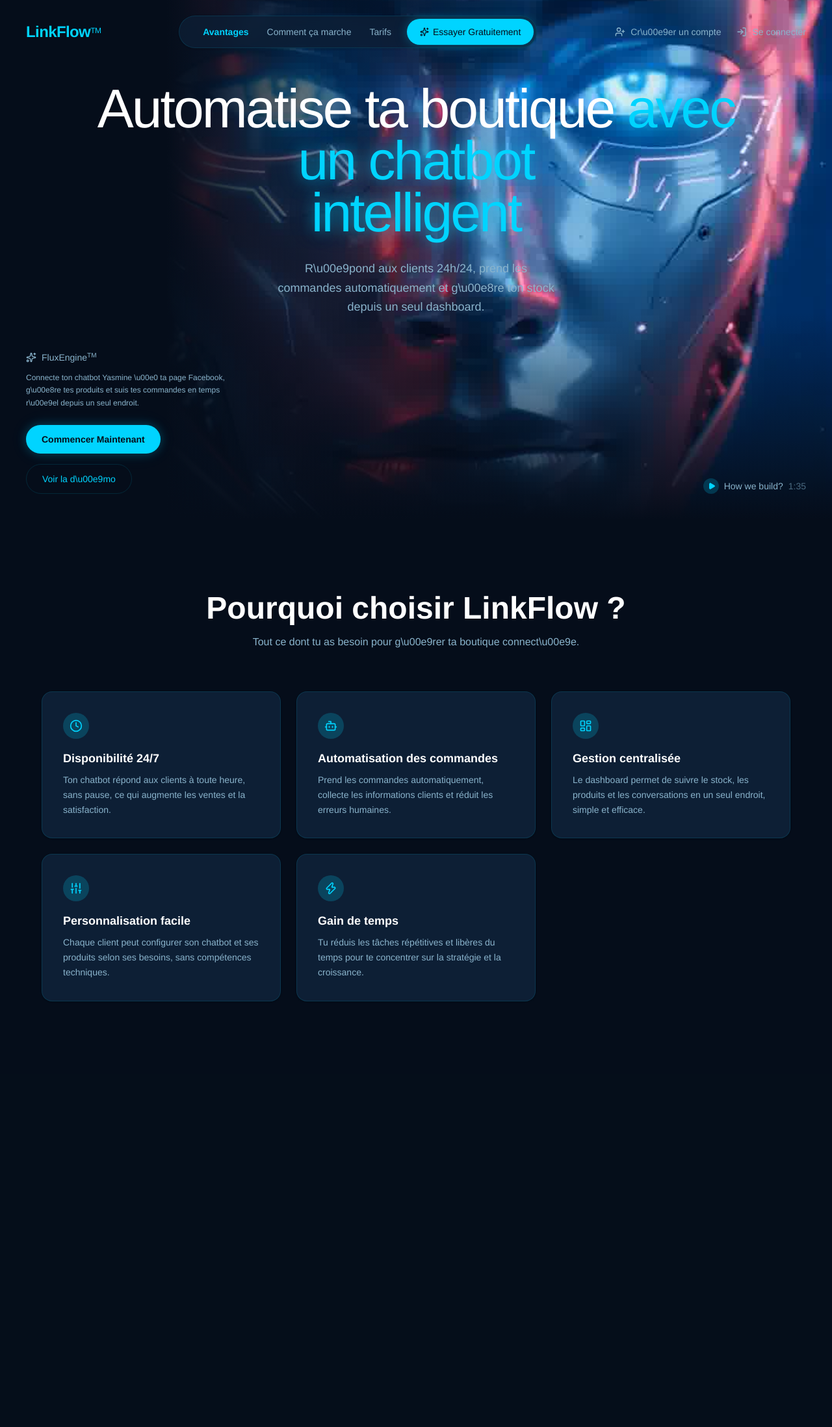
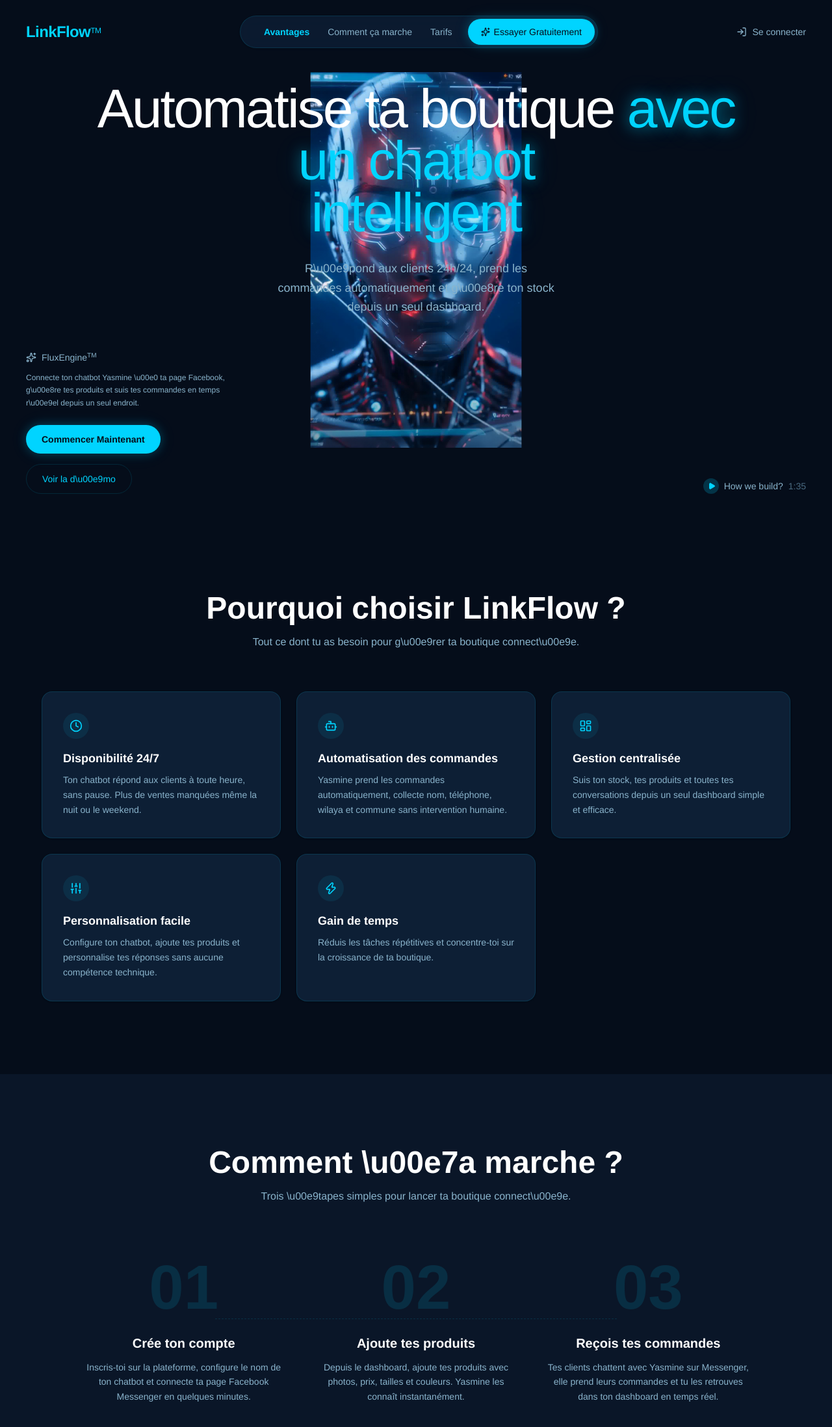
Before and after one commit to imadilyes97-ctrl/laSaaS, a Next.js app: page / in a window 1280 px wide. Shown: the top 2196 px of the page at 65% size. Before the commit the page ends 1653 px from the top, so only its background shows below. Built offline with nearby package versions, Linux system fonts and the light colour scheme; a web font is replaced by a local one.

Commit message:
Fix robot animation pixelation/zoom, restore bg overlays, remove signup, add comment section

```diff
--- a/src/components/RobotAnimation.tsx
+++ b/src/components/RobotAnimation.tsx
@@ -1,6 +1,6 @@
 'use client'
 
-import { useEffect, useRef } from 'react'
+import { useEffect, useRef, useState } from 'react'
 
 const TOTAL_FRAMES = 91
 const FPS = 30
@@ -13,6 +13,14 @@
 export default function RobotAnimation({ className }: { className?: string }) {
   const canvasRef = useRef<HTMLCanvasElement>(null)
   const rafRef = useRef(0)
+  const [isDesktop, setIsDesktop] = useState(false)
+
+  useEffect(() => {
+    const check = () => setIsDesktop(window.innerWidth >= 1024)
+    check()
+    window.addEventListener('resize', check)
+    return () => window.removeEventListener('resize', check)
+  }, [])
 
   useEffect(() => {
     const canvas = canvasRef.current
@@ -47,11 +55,15 @@
             }
 
             ctx.clearRect(0, 0, w, h)
+            ctx.fillStyle = '#050d1a'
+            ctx.fillRect(0, 0, w, h)
+
             const iw = img.naturalWidth
             const ih = img.naturalHeight
-            const scale = Math.max(w / iw, h / ih)
-            const dw = iw * scale
-            const dh = ih * scale
+            const desk = window.innerWidth >= 1024
+            const s = desk ? Math.min(w / iw, h / ih) * 0.85 : Math.max(w / iw, h / ih)
+            const dw = iw * s
+            const dh = ih * s
             ctx.drawImage(img, (w - dw) / 2, (h - dh) / 2, dw, dh)
           }
 
@@ -79,11 +91,22 @@
     })
 
     return () => cancelAnimationFrame(rafRef.current)
+    // eslint-disable-next-line react-hooks/exhaustive-deps
   }, [])
 
   return (
     <div className={className ?? 'absolute inset-0 w-full h-full'}>
-      <canvas ref={canvasRef} className="w-full h-full" />
+      <canvas
+        ref={canvasRef}
+        style={{
+          width: '100%',
+          height: '100%',
+          objectFit: isDesktop ? 'contain' : 'cover',
+          objectPosition: 'center center',
+          transform: isDesktop ? 'scale(0.85)' : 'scale(1)',
+          transformOrigin: 'center center',
+        }}
+      />
     </div>
   )
 }
--- a/src/components/hero-section.tsx
+++ b/src/components/hero-section.tsx
@@ -1,8 +1,10 @@
 'use client'
 
 import { useState, useEffect } from 'react'
-import { LogIn, UserPlus, Sparkles, Play, Menu, X, Clock, Bot, LayoutDashboard, Sliders, Zap } from 'lucide-react'
+import { LogIn, Sparkles, Play, Menu, X, Clock, Bot, LayoutDashboard, Sliders, Zap } from 'lucide-react'
 import RobotAnimation from './RobotAnimation'
+
+const LOGIN_URL = 'https://imadilyes97-ctrl-lasaas.vercel.app/auth/login'
 
 export default function HeroSection() {
   const [menuOpen, setMenuOpen] = useState(false)
@@ -28,37 +30,36 @@
     {
       icon: Clock,
       title: 'Disponibilit\u00e9 24/7',
-      desc: 'Ton chatbot r\u00e9pond aux clients \u00e0 toute heure, sans pause, ce qui augmente les ventes et la satisfaction.',
+      desc: 'Ton chatbot r\u00e9pond aux clients \u00e0 toute heure, sans pause. Plus de ventes manqu\u00e9es m\u00eame la nuit ou le weekend.',
     },
     {
       icon: Bot,
       title: 'Automatisation des commandes',
-      desc: 'Prend les commandes automatiquement, collecte les informations clients et r\u00e9duit les erreurs humaines.',
+      desc: 'Yasmine prend les commandes automatiquement, collecte nom, t\u00e9l\u00e9phone, wilaya et commune sans intervention humaine.',
     },
     {
       icon: LayoutDashboard,
       title: 'Gestion centralis\u00e9e',
-      desc: 'Le dashboard permet de suivre le stock, les produits et les conversations en un seul endroit, simple et efficace.',
+      desc: 'Suis ton stock, tes produits et toutes tes conversations depuis un seul dashboard simple et efficace.',
     },
     {
       icon: Sliders,
       title: 'Personnalisation facile',
-      desc: 'Chaque client peut configurer son chatbot et ses produits selon ses besoins, sans comp\u00e9tences techniques.',
+      desc: 'Configure ton chatbot, ajoute tes produits et personnalise tes r\u00e9ponses sans aucune comp\u00e9tence technique.',
     },
     {
       icon: Zap,
       title: 'Gain de temps',
-      desc: 'Tu r\u00e9duis les t\u00e2ches r\u00e9p\u00e9titives et lib\u00e8res du temps pour te concentrer sur la strat\u00e9gie et la croissance.',
+      desc: 'R\u00e9duis les t\u00e2ches r\u00e9p\u00e9titives et concentre-toi sur la croissance de ta boutique.',
     },
   ]
 
   return (
     <>
       <section className="relative w-full min-h-screen sm:h-screen overflow-hidden bg-cyber-bg">
-        <div className="absolute inset-0" style={{ background: 'radial-gradient(ellipse at 50% 0%, #0a1f3a 0%, #050d1a 70%)' }} />
         <RobotAnimation className="absolute inset-0 w-full h-full" />
 
-        <div className="absolute inset-0 pointer-events-none z-[1]" style={{ background: 'linear-gradient(to top, #050d1a 0%, transparent 40%), linear-gradient(to right, #050d1a 20%, transparent 60%)' }} />
+        <div className="absolute inset-0 pointer-events-none z-[1]" style={{ background: 'linear-gradient(to top, rgba(5,13,26,0.7) 0%, transparent 30%), linear-gradient(to right, rgba(5,13,26,0.6) 0%, transparent 40%)' }} />
 
         <nav className="absolute top-0 left-0 right-0 z-30 flex items-center justify-between px-4 sm:px-6 md:px-10 py-4 sm:py-6">
           <div className="flex items-center gap-2 text-cyber-cyan">
@@ -89,14 +90,7 @@
 
           <div className="flex items-center gap-3 sm:gap-6 text-cyber-textSecondary">
             <a
-              href="#signup"
-              className="hidden sm:flex items-center gap-2 text-sm font-medium hover:text-cyber-cyan transition-colors"
-            >
-              <UserPlus className="w-4 h-4" />
-              Cr\u00e9er un compte
-            </a>
-            <a
-              href="#login"
+              href={LOGIN_URL}
               className="hidden sm:flex items-center gap-2 text-sm font-medium hover:text-cyber-cyan transition-colors"
             >
               <LogIn className="w-4 h-4" />
@@ -171,15 +165,8 @@
               style={{ transitionDelay: menuOpen ? '400ms' : '0ms' }}
             >
               <a
-                href="#signup"
-                className="flex items-center gap-2 text-sm font-medium text-cyber-textSecondary hover:text-cyber-cyan transition-colors sm:hidden"
-              >
-                <UserPlus className="w-4 h-4" />
-                Cr\u00e9er un compte
-              </a>
-              <a
-                href="#login"
-                className="flex items-center gap-2 text-sm font-medium text-cyber-textSecondary hover:text-cyber-cyan transition-colors sm:hidden"
+                href={LOGIN_URL}
+                className="flex items-center gap-2 text-sm font-medium text-cyber-textSecondary hover:text-cyber-cyan transition-colors"
               >
                 <LogIn className="w-4 h-4" />
                 Se connecter
@@ -223,9 +210,12 @@
             Connecte ton chatbot Yasmine \u00e0 ta page Facebook, g\u00e8re tes produits et suis tes commandes en temps r\u00e9el depuis un seul endroit.
           </p>
           <div className="flex items-center gap-4 flex-wrap">
-            <button className="bg-cyber-cyan hover:bg-cyber-blue text-cyber-bg text-sm font-bold px-5 sm:px-6 py-2.5 sm:py-3 rounded-full transition-colors shadow-sm cursor-pointer btn-cyber">
+            <a
+              href={LOGIN_URL}
+              className="inline-block bg-cyber-cyan hover:bg-cyber-blue text-cyber-bg text-sm font-bold px-5 sm:px-6 py-2.5 sm:py-3 rounded-full transition-colors shadow-sm btn-cyber"
+            >
               Commencer Maintenant
-            </button>
+            </a>
             <button className="text-cyber-cyan text-sm font-semibold sm:font-medium border border-cyber-cyan/40 hover:border-cyber-cyan px-5 sm:px-6 py-2.5 sm:py-3 rounded-full transition-colors cursor-pointer">
               Voir la d\u00e9mo
             </button>
@@ -253,15 +243,62 @@
             {avantages.map((item, i) => (
               <div
                 key={i}
-                className="bg-cyber-bgCard border border-cyber-border rounded-2xl p-6 sm:p-8 shadow-sm hover:border-cyber-cyan/60 hover:shadow-[0_0_20px_#00d4ff20] transition-all duration-300"
+                className="bg-[#0d1f35] border border-[#00d4ff20] rounded-2xl p-6 sm:p-8 shadow-sm hover:border-[#00d4ff60] hover:shadow-[0_0_20px_#00d4ff15] transition-all duration-300"
               >
-                <div className="w-10 h-10 rounded-full bg-cyber-cyan/20 flex items-center justify-center mb-4">
-                  <item.icon className="w-5 h-5 text-cyber-cyan" />
+                <div className="w-10 h-10 rounded-full bg-[#00d4ff15] flex items-center justify-center mb-4">
+                  <item.icon className="w-5 h-5 text-[#00d4ff]" />
                 </div>
                 <h3 className="text-white text-lg font-semibold mb-2">{item.title}</h3>
-                <p className="text-cyber-textSecondary text-sm leading-relaxed">{item.desc}</p>
+                <p className="text-[#8ab4cc] text-sm leading-relaxed">{item.desc}</p>
               </div>
             ))}
+          </div>
+        </div>
+      </section>
+
+      <section id="comment" className="relative w-full py-20 sm:py-28 px-4 sm:px-6 bg-cyber-bgSecond">
+        <div className="max-w-5xl mx-auto">
+          <h2 className="text-center text-white text-3xl sm:text-4xl md:text-5xl font-semibold mb-4">
+            Comment \u00e7a marche ?
+          </h2>
+          <p className="text-center text-cyber-textSecondary text-sm sm:text-base mb-16 sm:mb-20 max-w-lg mx-auto">
+            Trois \u00e9tapes simples pour lancer ta boutique connect\u00e9e.
+          </p>
+
+          <div className="relative">
+            <div className="hidden lg:block absolute top-24 left-[calc(16.67%+2rem)] right-[calc(16.67%+2rem)] border-t border-dashed border-[#00d4ff20]" />
+
+            <div className="grid grid-cols-1 lg:grid-cols-3 gap-8 lg:gap-12">
+              {[
+                {
+                  num: '01',
+                  title: 'Cr\u00e9e ton compte',
+                  desc: 'Inscris-toi sur la plateforme, configure le nom de ton chatbot et connecte ta page Facebook Messenger en quelques minutes.',
+                },
+                {
+                  num: '02',
+                  title: 'Ajoute tes produits',
+                  desc: 'Depuis le dashboard, ajoute tes produits avec photos, prix, tailles et couleurs. Yasmine les conna\u00eet instantan\u00e9ment.',
+                },
+                {
+                  num: '03',
+                  title: 'Re\u00e7ois tes commandes',
+                  desc: 'Tes clients chattent avec Yasmine sur Messenger, elle prend leurs commandes et tu les retrouves dans ton dashboard en temps r\u00e9el.',
+                },
+              ].map((step, i) => (
+                <div key={i} className="relative flex flex-col items-center text-center">
+                  <div className="text-[#00d4ff20] text-8xl font-bold leading-none mb-6">
+                    {step.num}
+                  </div>
+                  <h3 className="text-white font-semibold text-xl mb-3">
+                    {step.title}
+                  </h3>
+                  <p className="text-[#8ab4cc] text-sm leading-relaxed max-w-xs">
+                    {step.desc}
+                  </p>
+                </div>
+              ))}
+            </div>
           </div>
         </div>
       </section>
```
